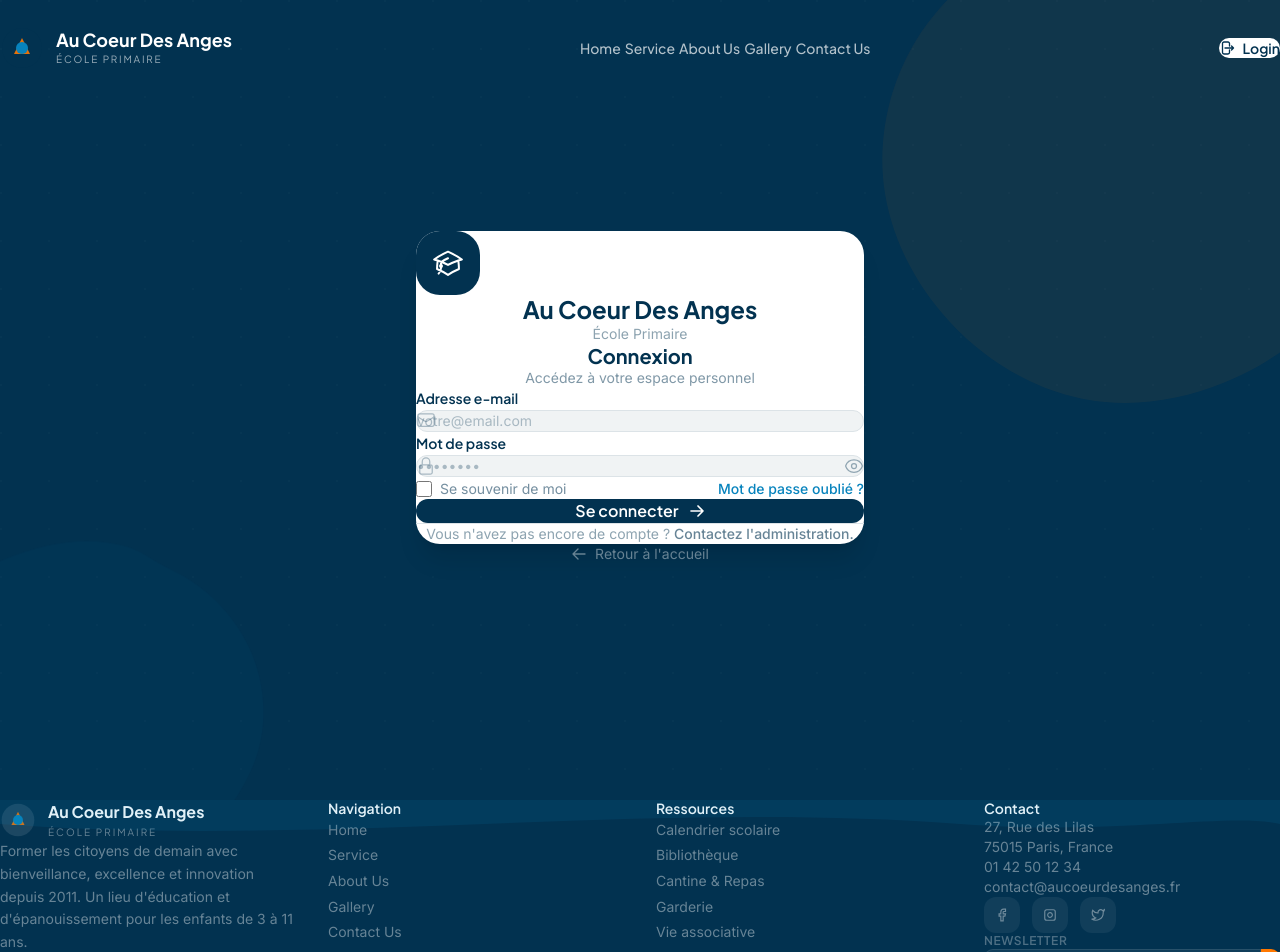
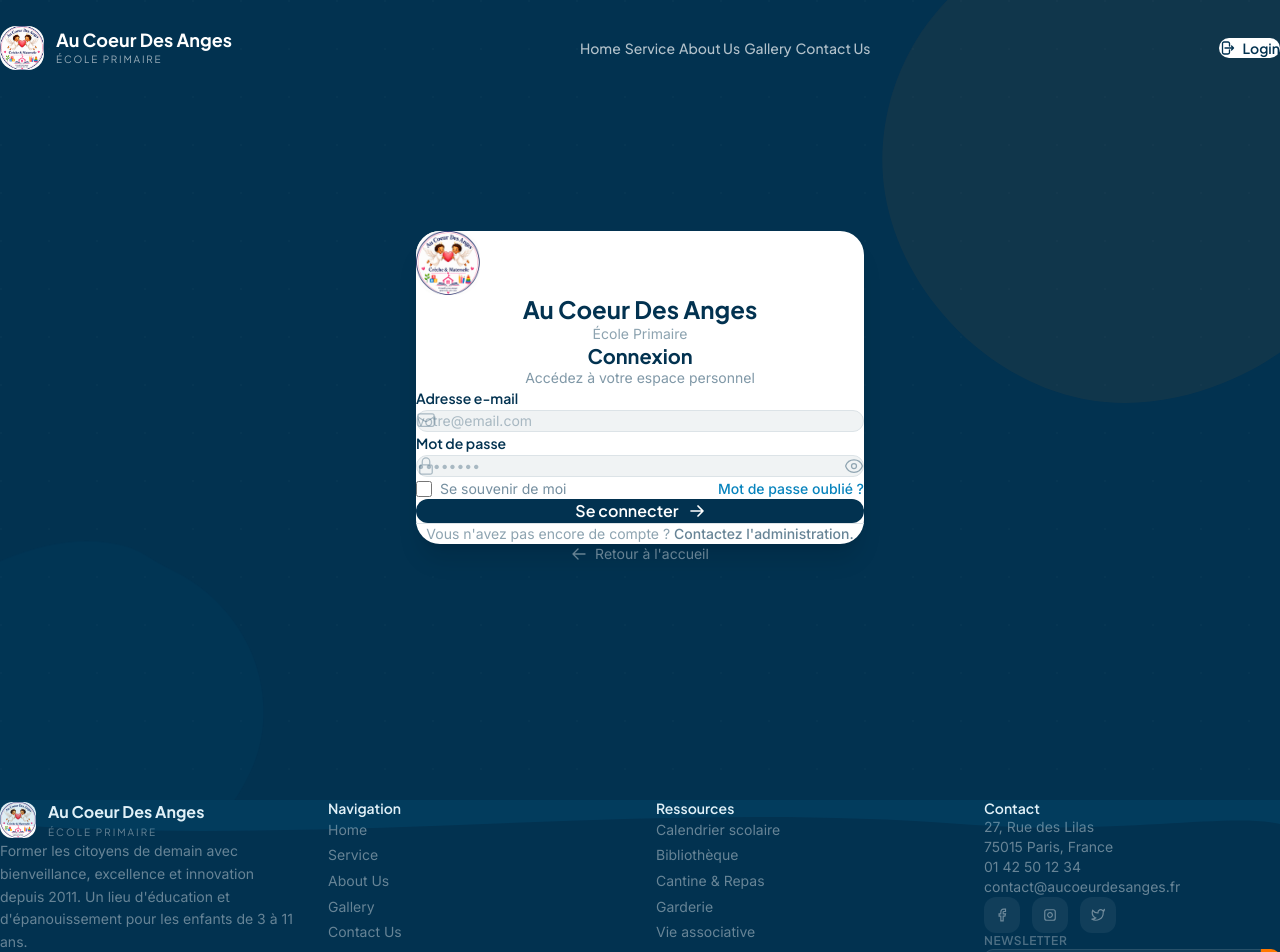
Before and after one commit to mug1sha/Au-Coeur-Des-Anges-cole-Primaire, a Next.js app: page /login in a window 1280 px wide. Shown: the top 952 px of the page. Built offline with nearby package versions, Linux system fonts and the light colour scheme.

Commit message:
feat: use logo.jpg as site logo and favicon across all components

```diff
--- a/src/app/layout.tsx
+++ b/src/app/layout.tsx
@@ -57,8 +57,8 @@ export const metadata: Metadata = {
     follow: true,
   },
   icons: {
-    icon: "/favicon.ico",
-    apple: "/apple-touch-icon.png",
+    icon: "/logo.jpg",
+    apple: "/logo.jpg",
   },
 };
 
--- a/src/components/Footer.tsx
+++ b/src/components/Footer.tsx
@@ -37,11 +37,11 @@ export default function Footer() {
           {/* Brand */}
           <div className="lg:col-span-1">
             <div className="flex items-center gap-3 mb-4">
-              <svg width="36" height="36" viewBox="0 0 44 44" fill="none" aria-hidden="true">
-                <circle cx="22" cy="22" r="20" fill="white" opacity="0.1" />
-                <path d="M14 28 L22 12 L30 28 Z" fill="#FF7800" opacity="0.9" />
-                <circle cx="22" cy="22" r="6" fill="#0783BD" />
-              </svg>
+              <img
+                src="/logo.jpg"
+                alt="Au Coeur Des Anges"
+                className="w-9 h-9 rounded-lg object-cover"
+              />
               <div>
                 <div className="font-heading font-bold text-white text-base">
                   Au Coeur Des Anges
--- a/src/components/Navbar.tsx
+++ b/src/components/Navbar.tsx
@@ -102,22 +102,13 @@ export default function Navbar() {
               aria-label="Au Coeur Des Anges — Accueil"
             >
               <div className="relative">
-                <svg
-                  viewBox="0 0 44 44"
-                  fill="none"
-                  className={`transition-all duration-500 ${
+                <img
+                  src="/logo.jpg"
+                  alt="Au Coeur Des Anges"
+                  className={`rounded-xl object-cover transition-all duration-500 ${
                     scrolled ? "w-9 h-9" : "w-10 h-10 lg:w-11 lg:h-11"
                   }`}
-                  aria-hidden="true"
-                >
-                  <circle cx="22" cy="22" r="20" fill="#023250" />
-                  <path
-                    d="M14 28 L22 12 L30 28 Z"
-                    fill="#FF7800"
-                    opacity="0.9"
-                  />
-                  <circle cx="22" cy="22" r="6" fill="#0783BD" />
-                </svg>
+                />
               </div>
               <div className="flex flex-col min-w-0">
                 <span
--- a/src/components/login/LoginForm.tsx
+++ b/src/components/login/LoginForm.tsx
@@ -134,12 +134,11 @@ export default function LoginForm() {
         <div className="bg-white rounded-3xl shadow-xl p-8 md:p-10">
           {/* Logo / branding */}
           <div className="text-center mb-8">
-            {/* Logo placeholder */}
-            <div className="w-16 h-16 rounded-2xl bg-navy flex items-center justify-center mx-auto mb-4">
-              <svg className="w-8 h-8 text-white" viewBox="0 0 24 24" fill="none" stroke="currentColor" strokeWidth={1.5}>
-                <path strokeLinecap="round" strokeLinejoin="round" d="M4.26 10.147a60.436 60.436 0 00-.491 6.347A48.627 48.627 0 0112 20.904a48.627 48.627 0 018.232-4.41 60.46 60.46 0 00-.491-6.347m-15.482 0a50.57 50.57 0 00-2.658-.813A59.905 59.905 0 0112 3.493a59.902 59.902 0 0110.399 5.84c-.896.248-1.783.52-2.658.814m-15.482 0A50.697 50.697 0 0112 13.489a50.702 50.702 0 017.74-3.342M6.75 15a.75.75 0 100-1.5.75.75 0 000 1.5zm0 0v-3.675A55.378 55.378 0 0112 8.443m-7.007 11.55A5.981 5.981 0 006.75 15.75v-1.5" />
-              </svg>
-            </div>
+            <img
+              src="/logo.jpg"
+              alt="Au Coeur Des Anges"
+              className="w-16 h-16 rounded-2xl object-cover mx-auto mb-4"
+            />
             <h1 className="font-heading text-2xl font-bold text-navy">
               Au Coeur Des Anges
             </h1>
```
